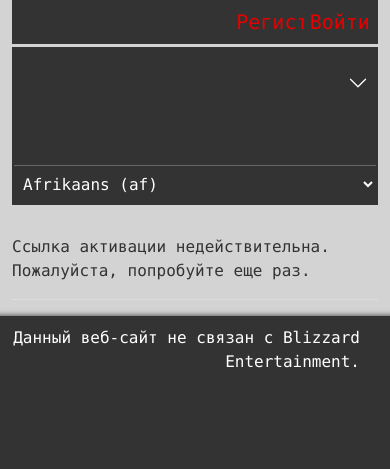
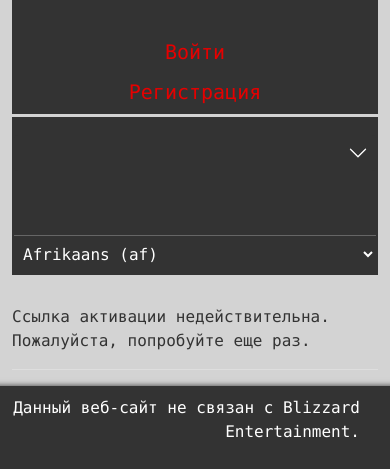
Before and after one commit to ysaron/NeuraHS, a Django app: template neura_hs/accounts/templates/accounts/acc_active_fail.html in a window 390 px wide. Shown: the top 469 px of the page. Run offline with Django 3.2, Linux system fonts and the light colour scheme; the template is opened without the code that fills it, so the values that code supplies are empty; parts of the project's set-up code (start-up, migrations or seed data) failed here and were passed over; some libraries are stand-ins or nearby versions.

Commit message:
Decks: minimal responsive styles

```diff
--- /dev/null
+++ b/neura_hs/core/static/core/css/responsive.css
@@ -0,0 +1,16 @@
+
+@media screen and (max-width: 600px) {
+  .topmenu {
+    position: static;
+  }
+  .topmenu a {
+    float: none;
+    width: 100%;
+  }
+}
+
+@media screen and (max-width: 1050px) {
+  .decks-grid {
+    grid-template-columns: auto;
+  }
+}
--- a/neura_hs/core/templates/core/base.html
+++ b/neura_hs/core/templates/core/base.html
@@ -17,6 +17,7 @@
     <!-- Добавление дополнительной статики -->
     {% load static %}
     <link rel="stylesheet" href="{% static 'core/css/styles.css' %}?v=1.1.93">
+    <link rel="stylesheet" href="{% static 'core/css/responsive.css' %}?v=1.0.0">
     <script src="{% static 'core/js/utils.js' %}?v=1.0.15"></script>
     <!-- FontAwesome -->
     <link href="{% static 'fontawesome_free/css/all.min.css' %}" rel="stylesheet" type="text/css">
```
